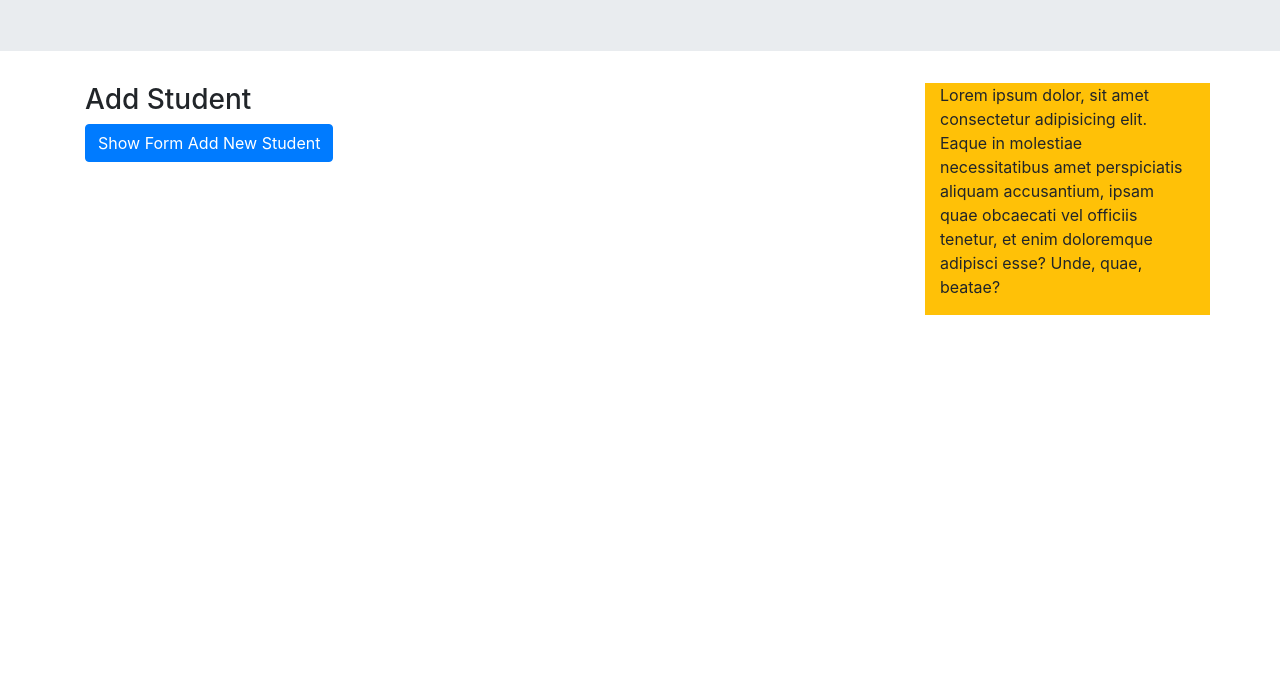
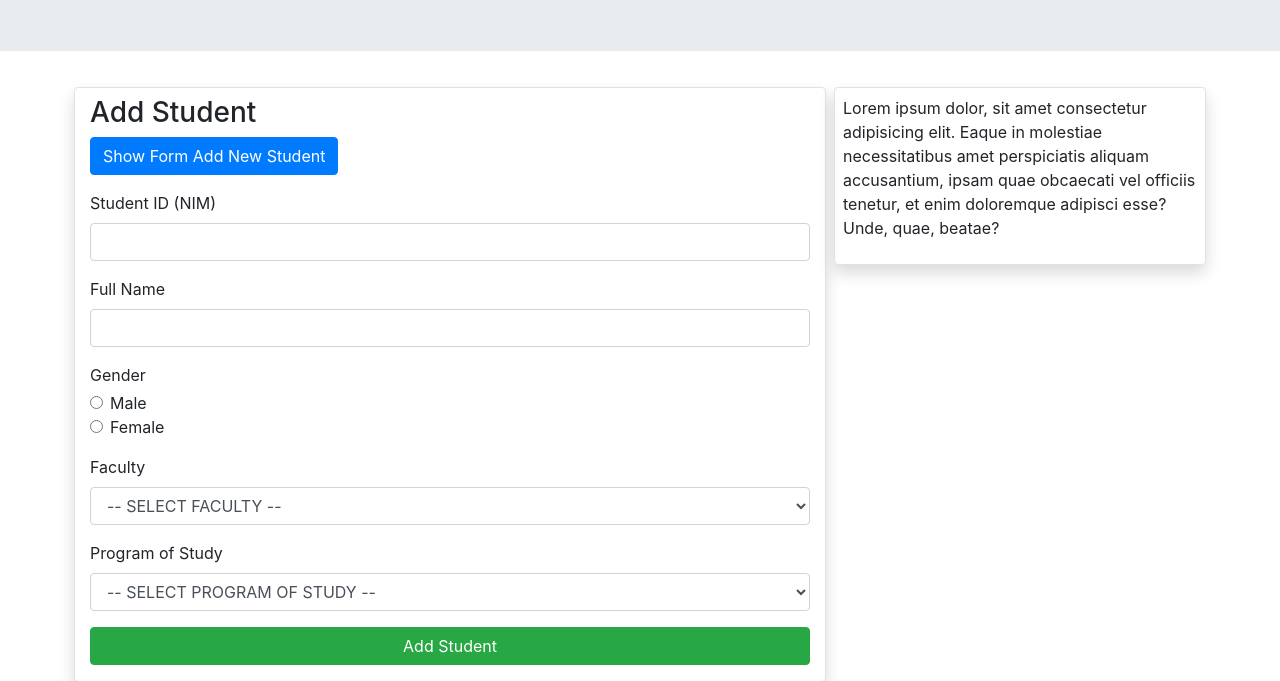
Before and after one commit to S11720037/Student-Management-MiniApp, a plain HTML site: page index.html in a window 1280 px wide. Shown: the part 280-961 px from the top of the page. Before the commit the page ends 800 px from the top, so only its background shows below. Drawn offline with nearby package versions, Linux system fonts and the light colour scheme.

Commit message:
Finish Add Student Button Function

```diff
--- a/index.html
+++ b/index.html
@@ -45,64 +45,66 @@
 
 
 
-        <div class="container-sm">
+        <div class="container-sm mb-4">
             <div class="row">
-                <div class="col-sm-9">
+                <div class="col-sm-8 p-1">
+                    <div class="container-fluid rounded shadow border pb-3 pt-2">
                         <h3>Add Student</h3>
 
                         <button type="button" class="btn btn-primary" id="show-hide-button">Show Form Add New Student</button>
-
-
-                    <form class="mt-3" style="display: none">
+                        <form class="mt-3" style="display: visible">
                             <div class="form-group">
-                            <label for="exampleFormControlInput1">Student ID (NIM)</label>
+                                <label for="NIM">Student ID (NIM)</label>
                                 <input type="text" class="form-control" id="NIM">
                             </div>
-
                             <div class="form-group">
-                            <label for="exampleFormControlInput1">Full Name</label>
+                                <label for="full-name">Full Name</label>
                                 <input type="text" class="form-control" id="full-name">
                             </div>
-
                             <div class="form-group">
                                 <p class="mb-1">Gender</p>
                                 <div class="form-check">
-                                <input class="form-check-input" type="radio" name="exampleRadios" id="exampleRadios1" value="option1">
-                                <label class="form-check-label" for="exampleRadios1">
+                                    <input class="form-check-input" type="radio" name="gender" value="Male">
+                                    <label class="form-check-label" for="male">
                                         Male
                                     </label>
                                 </div>
                                 <div class="form-check">
-                                <input class="form-check-input" type="radio" name="exampleRadios" id="exampleRadios2" value="option2">
-                                <label class="form-check-label" for="exampleRadios2">
+                                    <input class="form-check-input" type="radio" name="gender" value="Female">
+                                    <label class="form-check-label" for="female">
                                         Female
                                     </label>
                                 </div>
                             </div>
-
                             <div class="form-group">
-                            <label for="exampleFormControlSelect1">Faculty</label>
+                                <label for="faculty-form">Faculty</label>
                                 <select class="form-control" id="faculty-form">
                                     <option>-- SELECT FACULTY --</option>
                                 </select>
                             </div>
-
                             <div class="form-group">
-                            <label for="exampleFormControlSelect1">Program of Study</label>
+                                <label for="program-study-form">Program of Study</label>
                                 <select class="form-control" id="program-study-form">
                                     <option>-- SELECT PROGRAM OF STUDY --</option>
                                 </select>
                             </div>
+                            <button type="button" class="btn btn-success btn-block" id="submit-button">Add Student</button>
                         </form>
+                    </div>
 
 
                 </div>
-                <div class="col-sm-3 bg-warning">
+
+                <div class="col-sm-4 p-1">
+                    <div class="container-fluid rounded shadow border p-2">
                         <p>Lorem ipsum dolor, sit amet consectetur adipisicing elit. Eaque in molestiae necessitatibus amet perspiciatis aliquam accusantium, ipsam quae obcaecati vel officiis tenetur, et enim doloremque adipisci esse? Unde, quae, beatae?</p>
+                    </div>
+
                 </div>
             </div>
         </div>
 
+        <p>Lorem ipsum dolor sit amet consectetur, adipisicing elit. Cum, recusandae natus quas, sequi consequuntur neque qui! Distinctio, dicta. Eligendi similique delectus repellat obcaecati, facilis explicabo corrupti cupiditate suscipit corporis, magni perferendis beatae minima, itaque fuga repellendus veniam doloremque soluta quaerat hic minus asperiores labore non! Ipsa debitis quidem facilis consectetur, obcaecati libero atque dolor deserunt iure? Iste sunt corrupti id fuga fugiat quae rem temporibus impedit quas magnam? Consequuntur esse numquam aliquid, illum ab similique labore, temporibus corrupti minima iure accusantium aspernatur voluptatem, consectetur impedit mollitia aperiam dolorum! Voluptates laborum asperiores illo cumque ut voluptate quod aspernatur fugiat tempore eum?</p>
 
 
 
--- a/js/script.js
+++ b/js/script.js
@@ -80,3 +80,17 @@ faculty_option.addEventListener('change',function(e){
 	}
 });
 //end faculties and program study
+
+
+//gel all from value
+const submit_button = document.querySelector("#submit-button");
+
+submit_button.addEventListener('click',() =>{
+	let student_nim = document.querySelector("#NIM").value;
+	let student_name = document.querySelector("#full-name").value;
+	let student_gender = document.querySelector('input[name="gender"]:checked').value;
+	let student_faculty = document.querySelector("#faculty-form").options[document.querySelector("#faculty-form").selectedIndex].value;
+	let student_program_study = document.querySelector("#program-study-form").options[document.querySelector("#program-study-form").selectedIndex].value;;
+
+	console.log(student_program_study);
+});
```
Lines whose indentation alone changed are shown as unchanged.
